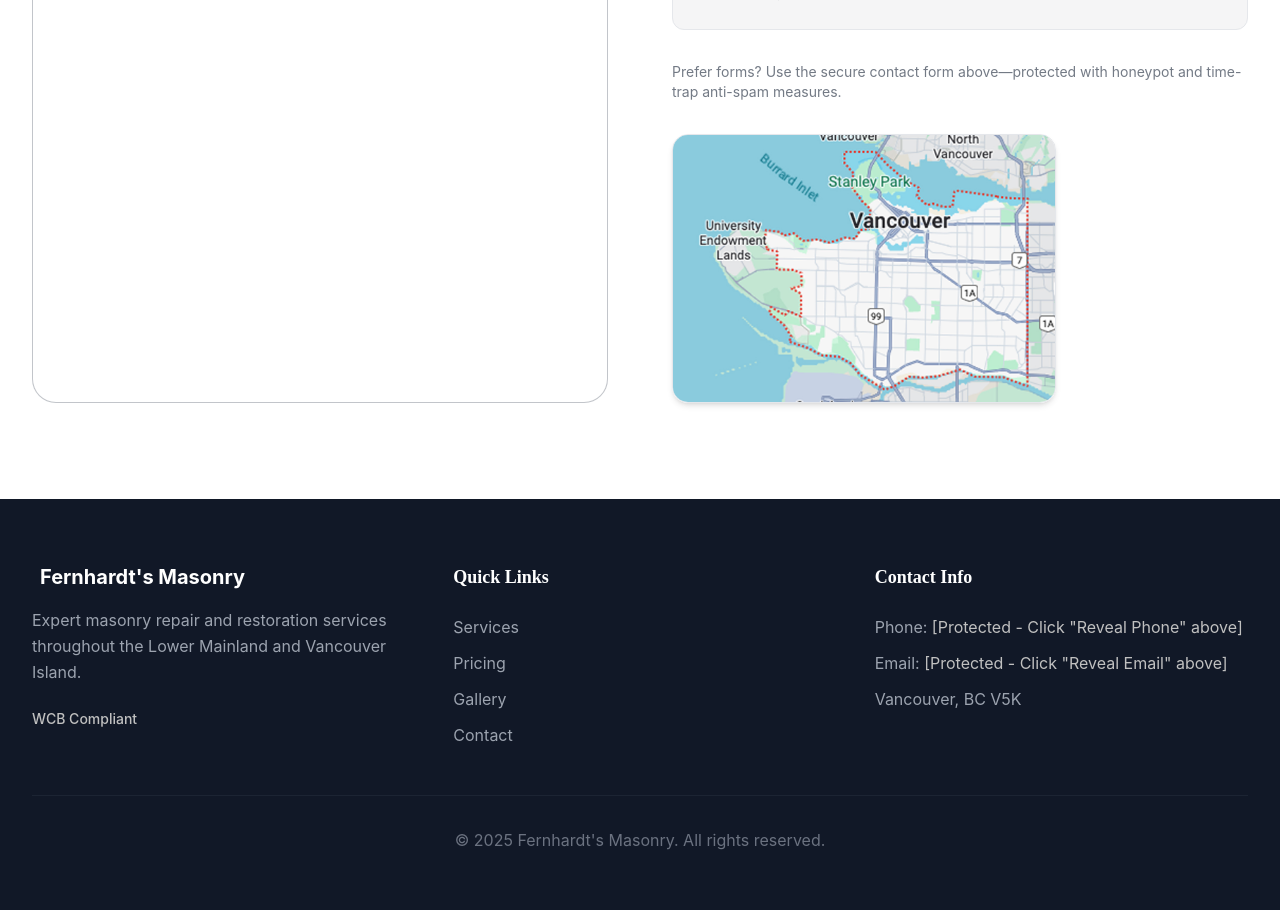
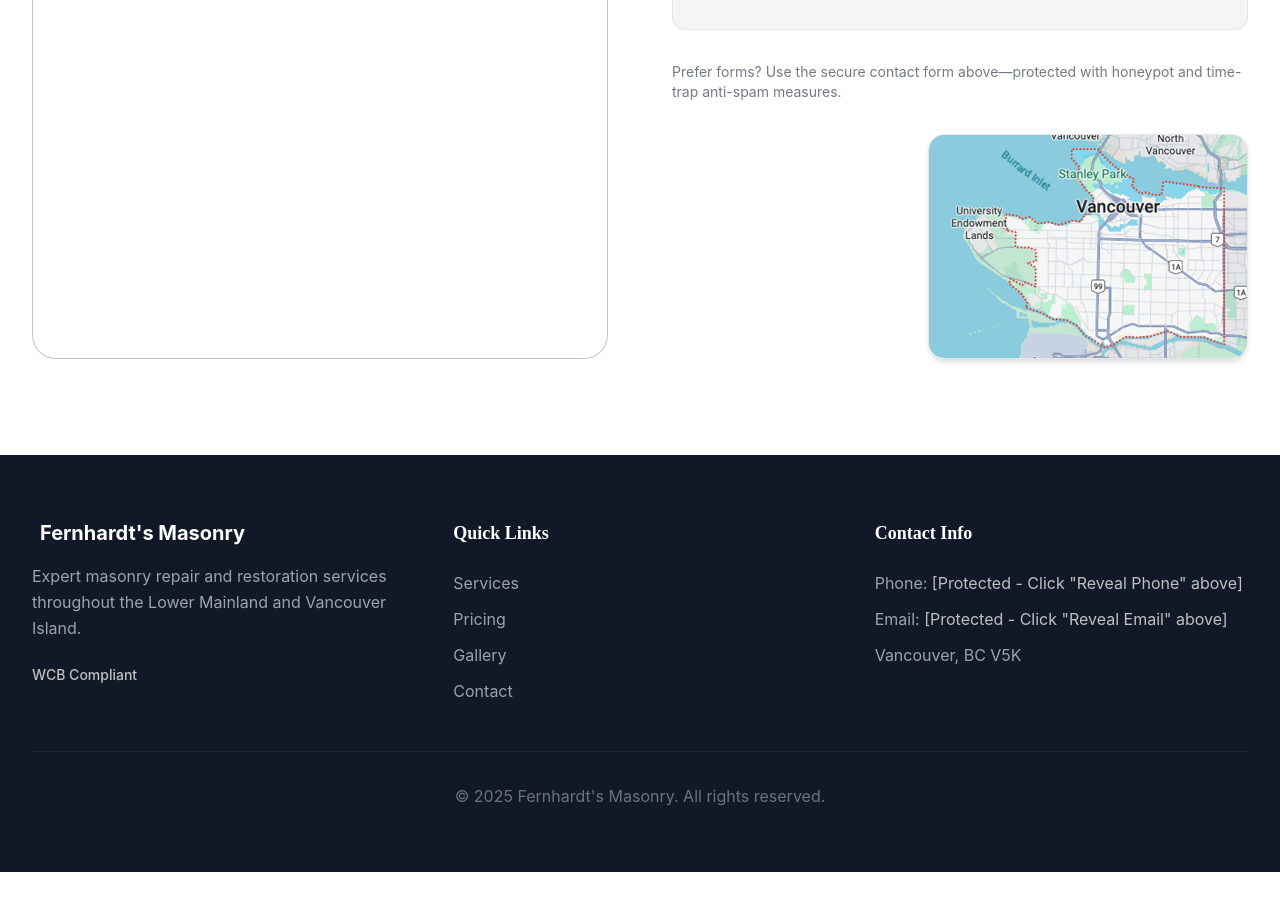
Before and after one commit to SamCreativeData/fernhardts_masonry, a React (Vite) app: page / in a window 1280 px wide. Shown: the part 7760-8670 px from the top of the page. After the commit the page ends 8632 px from the top, so only its background shows below. Built offline with nearby package versions, Linux system fonts and the light colour scheme.

Commit message:
Update Contact.tsx

```diff
--- a/src/components/Contact.tsx
+++ b/src/components/Contact.tsx
@@ -95,15 +95,16 @@ const Contact = () => {
             </div>
 
             {/* Static Map Image */}
-<div className="rounded-2xl overflow-hidden shadow-md border border-marble max-w-sm">
+              <div className="flex justify-end">
+              <div className="rounded-2xl overflow-hidden shadow-md border border-marble max-w-xs">
               <img
               src="/locationmap.jpg"
               alt="Fernhardt's Masonry Service Area"
-    className="w-full object-cover"
+              className="w-full h-auto object-cover"
               loading="lazy"
               />
           </div>
-
+          </div>
 
           </div>
         </div>
```
Lines whose indentation alone changed are shown as unchanged.
